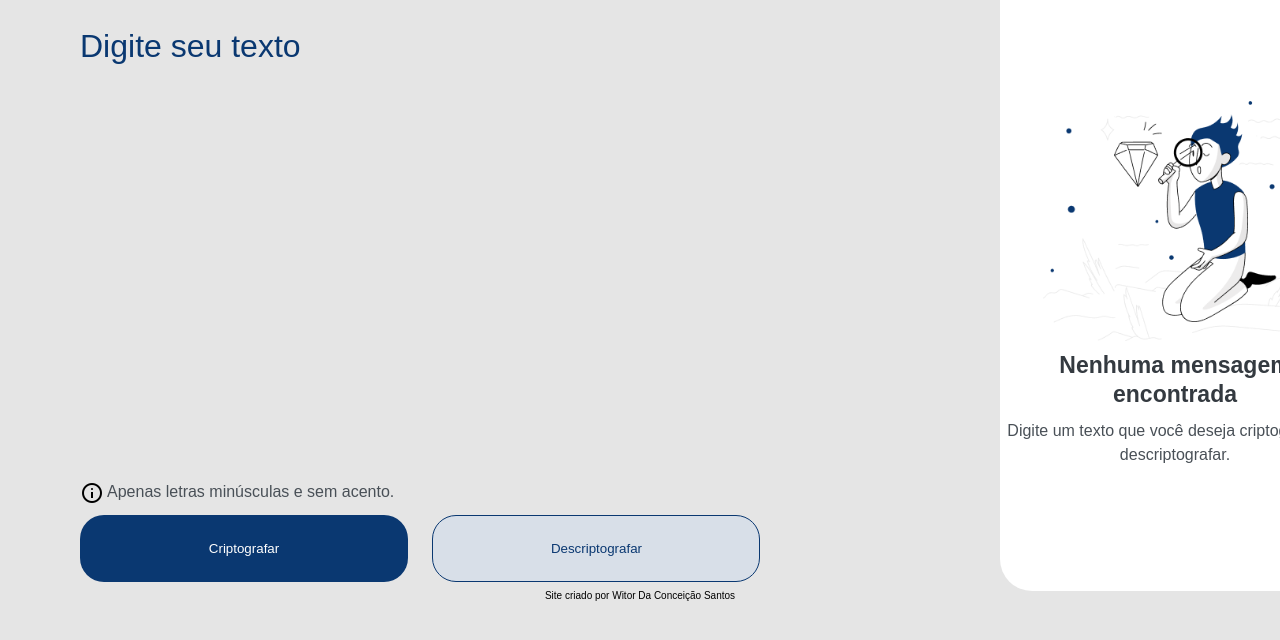
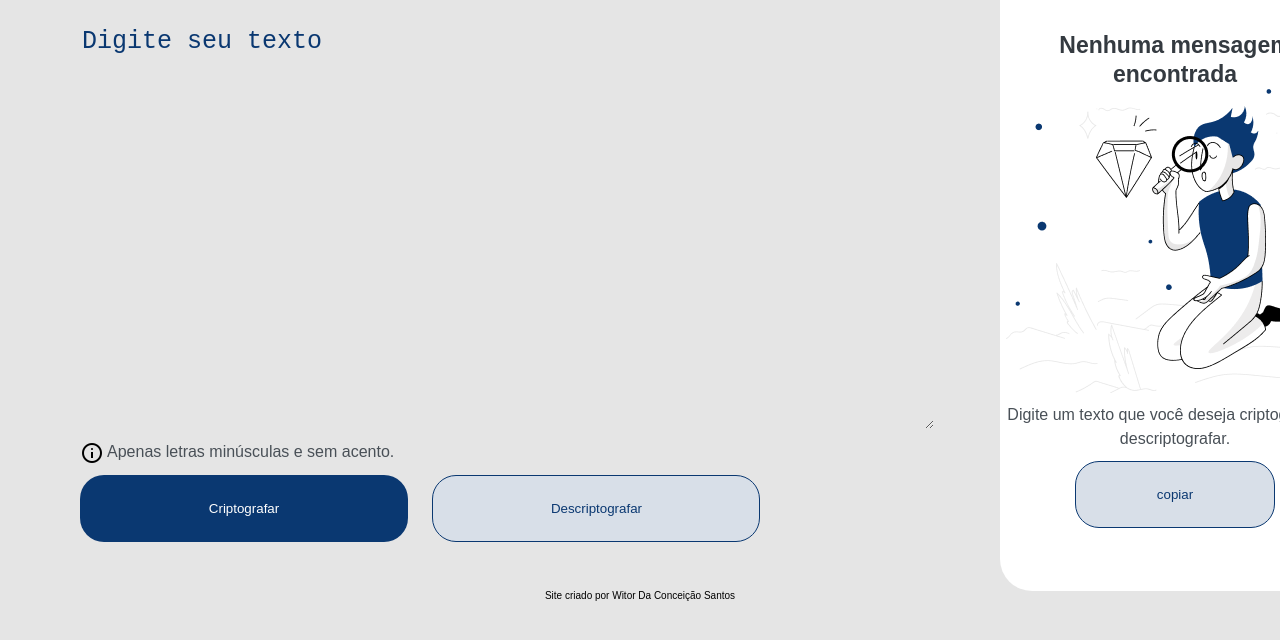
Before and after one commit to witorsantos/Challenge-ONE-Decodificador-de-Texto, a plain HTML site: page index.html in a window 1280 px wide. Shown: the part 76-716 px from the top of the page. Drawn offline with nearby package versions, Linux system fonts and the light colour scheme.

Commit message:
troca do input pelo text-area

```diff
--- a/index.html
+++ b/index.html
@@ -5,8 +5,10 @@
     <meta http-equiv="X-UA-Compatible" content="IE=edge">
     <meta name="viewport" content="width=device-width, initial-scale=1.0">
     <link rel="stylesheet" href="./style/reset.css">
+    <link rel="shortcut icon" href="./imagens/favicon.1647533642.ico" type="image/x-icon">
     <link rel="stylesheet" href="https://fonts.googleapis.com/css2?family=Material+Symbols+Outlined:opsz,wght,FILL,GRAD@48,400,0,0" />
     <link rel="stylesheet" href="./style/style.css">
+    <script src="./Js/script.js"></script>
     <title>Decodificador de Texto</title>
 </head>
 <body>
@@ -15,21 +17,23 @@
     </header>
     <main class="conteudo">
         <section class="principal">
-            <label for="digTexto" class="texto-principal">Digite seu texto</label>
-            <input type="text" id="digTexto">
+            <!--<label for="digTexto" class="texto-principal">Digite seu texto</label>-->
+            <textarea id="digTexto" placeholder="Digite seu texto"></textarea>
             <div>
                 <span class="material-symbols-outlined">info</span>
                 <p class="p-info">Apenas letras minúsculas e sem acento.</p>
             </div>
-            <input type="button" value="Criptografar" class="botao-cripto">
-            <input type="button" value="Descriptografar" class="botao-descri">
+            <input type="button" value="Criptografar" id="botao-cripto" onclick="Criptografar()">
+            <input type="button" value="Descriptografar" id="botao-descri" onclick="Descriptografar()">
         </section>
 
         <section class="lateral">
-            <img src="./imagens/High quality products 1 1.png" alt="Imagem de um boneco com uma lupa olhando um diamante" class="boneco">
+            <!--<img src="./imagens/High quality products 1 1.png" alt="Imagem de um boneco com uma lupa olhando um diamante" class="boneco">-->
             <p class="menssagen-lateral">Nenhuma mensagem encontrada</p>
-
+            <textarea readonly id="mensagem" cols="40" rows="20">
+            </textarea>
             <p class="menssagen-lateral-2">Digite um texto que você deseja criptografar ou descriptografar.</p>
+            <input type="button" value="copiar" class="botao-copy" onclick="copy()">
         </section>
     </main>
     <footer class="rodape">
--- a/style/style.css
+++ b/style/style.css
@@ -26,20 +26,27 @@ main.conteudo{
     margin-left: 40px;
 }
 
+/*
 section label.texto-principal{
     color: #0A3871;
     font-size: 32px;
     font-weight: 400;
 }
+*/
 
-input#digTexto{
+textarea#digTexto{
     display: block;
-    margin-top: 5px;
+    margin-top: 25px;
     border: none;
     background-color: #E5E5E5;
     width: 850px;
     height: 400px;
 }
+
+::placeholder {color: #0A3871; font-size: 25px; font-weight: 200;}
+    textarea#digTexto:focus{
+        outline: none;
+    }
 
 label.texto-principal{
     display: block;
@@ -61,7 +68,7 @@ main.conteudo span{
     margin-top: 12px;
 }
 
-input.botao-cripto{
+input#botao-cripto{
     height: 67px;
     width: 328px;
     border-radius: 24px;
@@ -73,7 +80,7 @@ input.botao-cripto{
     margin-right: 20px;
 }
 
-input.botao-descri{
+input#botao-descri{
     height: 67px;
     width: 328px;
     border-radius: 24px;
@@ -95,12 +102,22 @@ section.lateral{
     float: right;
 }
 
+textarea#mensagem{
+    background-image: url(../imagens/High\ quality\ products\ 1\ 1.png);
+    background-image: no-repeat;
+    display: block;
+    margin: 0 auto;
+    border: none;
+}
+
+/*
 section.lateral img.boneco{
     width: 265px;
     display: block;
     margin-top: 160px;
     margin-left: 43px;
 }
+*/
 
 section.lateral p.menssagen-lateral{
     font-size: 23px;
@@ -108,7 +125,7 @@ section.lateral p.menssagen-lateral{
     line-height: 29px;
     text-align: center;
     color: #343A40;
-    margin-top: 10px;
+    margin-top: 90px;
 }
 
 section.lateral p.menssagen-lateral-2{
@@ -118,6 +135,20 @@ section.lateral p.menssagen-lateral-2{
     text-align: center;
     color: #495057;
     margin-top: 10px;
+    margin-bottom: 10px;
+}
+
+input.botao-copy{
+    height: 67px;
+    width: 200px;
+    border-radius: 24px;
+    border: 1px solid #0A3871;
+    padding: 24px;
+    cursor: pointer;
+    background-color: #D8DFE8;
+    color: #0A3871;
+    display: block;
+    margin: 0 auto;
 }
 
 footer.rodape{
```
Also changed, not shown: Js/script.js (added), imagens/favicon.1647533642.ico (added), imagens/iconAlura.png (added).
